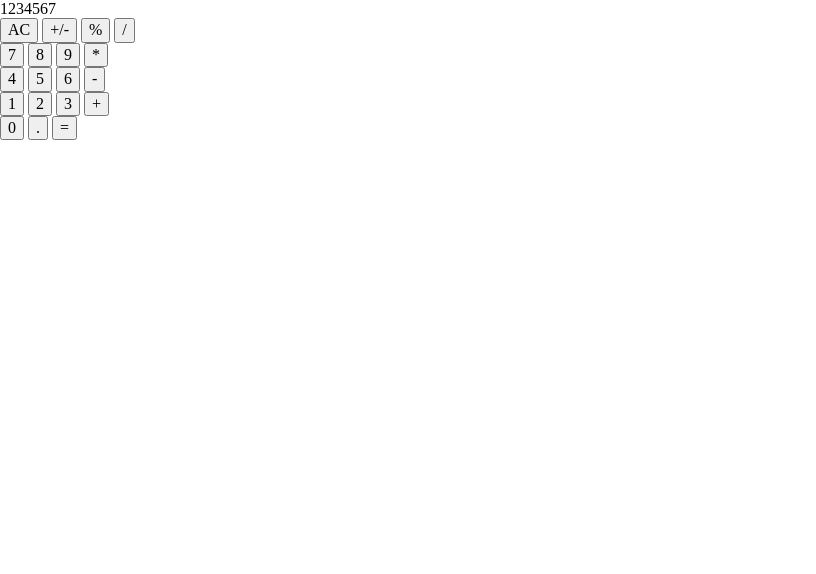
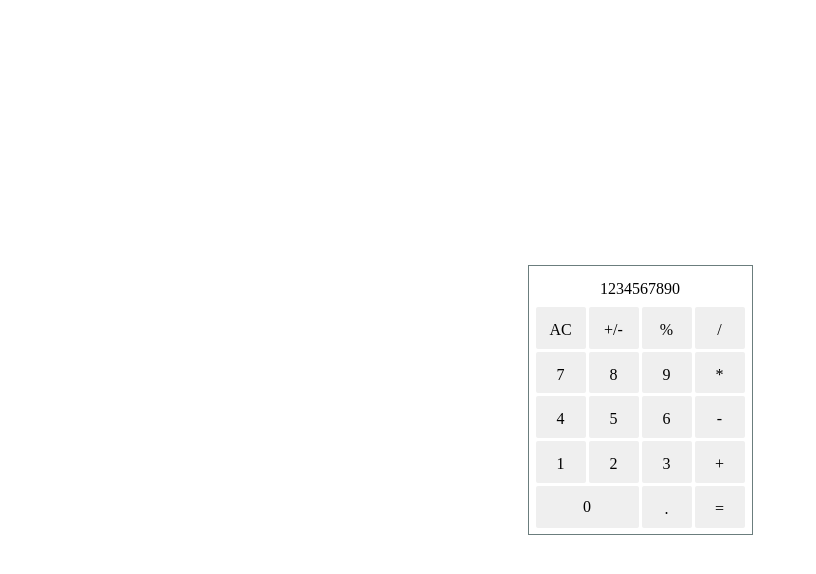
Before and after one commit to conterating/interactive-calculator, a plain HTML site: page index.html in a window 1280 px wide. Shown: the whole page, without its empty margins (0-816 px from the left). Drawn offline with Linux system fonts and the light colour scheme.

Commit message:
Implemented structure for calculator with grid

```diff
--- a/css/styles.css
+++ b/css/styles.css
@@ -0,0 +1,52 @@
+:root {
+  --border-color: #6b7d7d;
+}
+
+* {
+  margin: 0;
+  padding: 0;
+  box-sizing: border-box;
+}
+
+.calc-container {
+  display: flex;
+  width: 100%;
+  height: 100vh;
+  justify-content: center;
+  align-items: center;
+}
+
+.calc {
+  display: flex;
+  flex-direction: column;
+  width: 225px;
+  height: 270px;
+  align-items: center;
+  justify-content: center;
+  border: 1px solid var(--border-color);
+}
+
+.calc-display {
+  padding: 8px 0px;
+}
+
+.calc-buttons {
+  display: grid;
+  grid-template-columns: repeat(4, 1fr);
+  gap: 3px;
+}
+
+.zero-button {
+  grid-column: 1 / span 2;
+  border-radius: 2px;
+  border-style: none;
+  padding: 0 14px;
+}
+
+.button {
+  width: 50px;
+  height: 41.8px;
+  border-style: none;
+  border-radius: 2px;
+  padding: 14px;
+}
--- a/index.html
+++ b/index.html
@@ -4,42 +4,36 @@
     <meta charset="UTF-8" />
     <meta name="viewport" content="width=device-width, initial-scale=1.0" />
     <title>Document</title>
+    <!--Linked to CSS + JS files-->
+    <link rel="stylesheet" href="css/normalize.css" />
     <link rel="stylesheet" href="css/styles.css" />
-    <link rel="stylesheet" href="css/normalize.css" />
-    <script src="js/main.js" defer></script>
+    <script src="js/main.js"></script>
   </head>
   <body>
-    <div class="calculator-container">
-      <div>1234567</div>
-      <div class="calc-buttons">
-        <div class="row-1">
-          <button class="clear-button button function-button">AC</button>
-          <button class="sign-change-button button function-button">+/-</button>
-          <button class="percentage-button button function-button">%</button>
-          <button class="divide-button button operation-button">/</button>
-        </div>
-        <div class="row-2">
-          <button class="seven-button button number-button">7</button>
-          <button class="eight-button button number-button">8</button>
-          <button class="nine-button button number-button">9</button>
-          <button class="multiply-button button operation-button">*</button>
-        </div>
-        <div class="row-3">
-          <button class="four-button button number-button">4</button>
-          <button class="five-button button number-button">5</button>
-          <button class="six-button button number-button">6</button>
-          <button class="subtract-button button operation-button">-</button>
-        </div>
-        <div class="row-4">
-          <button class="one-button button number-button">1</button>
-          <button class="two-button button number-button">2</button>
-          <button class="three-button button number-button">3</button>
-          <button class="add-button button operation-button">+</button>
-        </div>
-        <div class="row-5">
-          <button class="zero-button button">0</button>
-          <button class="decimal-button button function-button">.</button>
-          <button class="equal-button button operation-button">=</button>
+    <div class="calc-container">
+      <div class="calc">
+        <div class="calc-display">1234567890</div>
+        <div class="calc-buttons">
+          <button class="ac-button button">AC</button>
+          <button class="sign-button button">+/-</button>
+          <button class="percentage-button button">%</button>
+          <button class="divide-button button">/</button>
+          <button class="seven-button button">7</button>
+          <button class="eight-button button">8</button>
+          <button class="nine-button button">9</button>
+          <button class="multiply-button button">*</button>
+          <button class="four-button button">4</button>
+          <button class="five-button button">5</button>
+          <button class="six-button button">6</button>
+          <button class="subtract-button button">-</button>
+          <button class="one-button button">1</button>
+          <button class="two-button button">2</button>
+          <button class="three-button button">3</button>
+          <button class="add-button button">+</button>
+          <!--Zero button spans two columns-->
+          <button class="zero-button">0</button>
+          <button class="decimal-button button">.</button>
+          <button class="equal-button button">=</button>
         </div>
       </div>
     </div>
```
